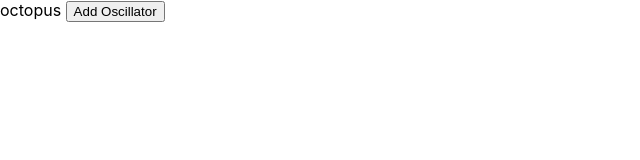
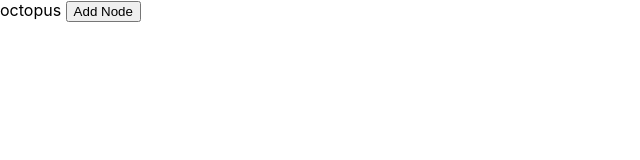
Before and after one commit to CodeKrakken/random-noise-generator, a React (Create React App) app: page / in a window 1280 px wide. Shown: the top 160 px of the page, without its empty margins (0-640 px from the left). Built offline with nearby package versions, Linux system fonts and the light colour scheme.

Commit message:
Renamed Oscillator to Node in a bunch of places

```diff
--- a/src/App.jsx
+++ b/src/App.jsx
@@ -16,11 +16,11 @@ function App() {
   const [nodes,             setNodes            ] = useState([])
   const [cycleButtonLabel,  setCycleButtonLabel ] = useState('Start')
 
-  const addOscillator = () => {
-    setNodes([nodes, setUpOscillator()].flat())
+  const addNode = () => {
+    setNodes([nodes, setUpNode()].flat())
   }
 
-  const setUpOscillator = () => {
+  const setUpNode = () => {
     const oscillator = context.createOscillator()
     const gain = context.createGain()
     oscillator.connect(gain);
@@ -246,7 +246,7 @@ function App() {
       <Header
         handleStartStop   = {handleStartStop}
         cycleButtonLabel  = {cycleButtonLabel}
-        addOscillator     = {addOscillator}
+        addNode     = {addNode}
         showStart         = {Boolean(nodes.length)}
       />
 
--- a/src/components/Header.jsx
+++ b/src/components/Header.jsx
@@ -1,10 +1,10 @@
 export default function Header(props) {
 
-  const { handleStartStop, cycleButtonLabel, addOscillator, showStart } = props
+  const { handleStartStop, cycleButtonLabel, addNode, showStart } = props
   return <div>
     octopus{" "}
 
-    <button onClick={addOscillator}>Add Oscillator</button>
+    <button onClick={addNode}>Add Node</button>
 
     {
       showStart &&
```
